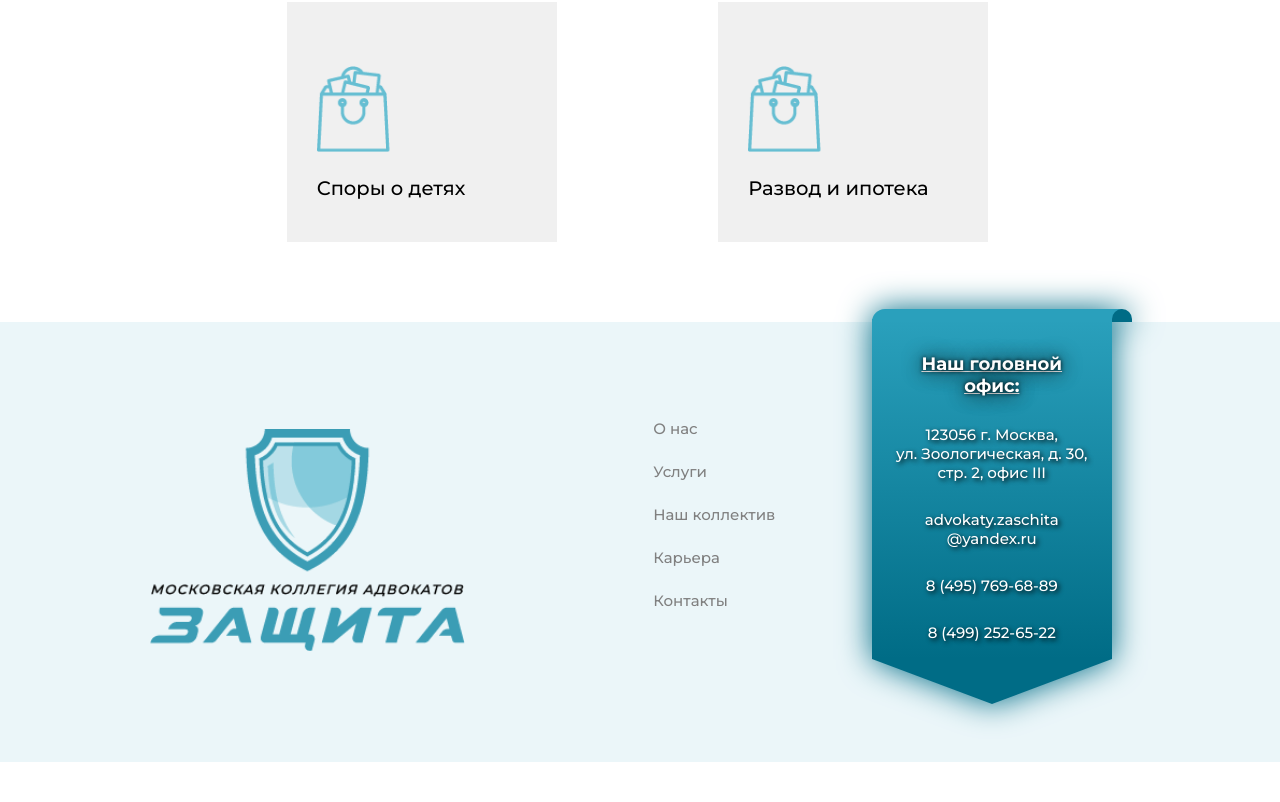
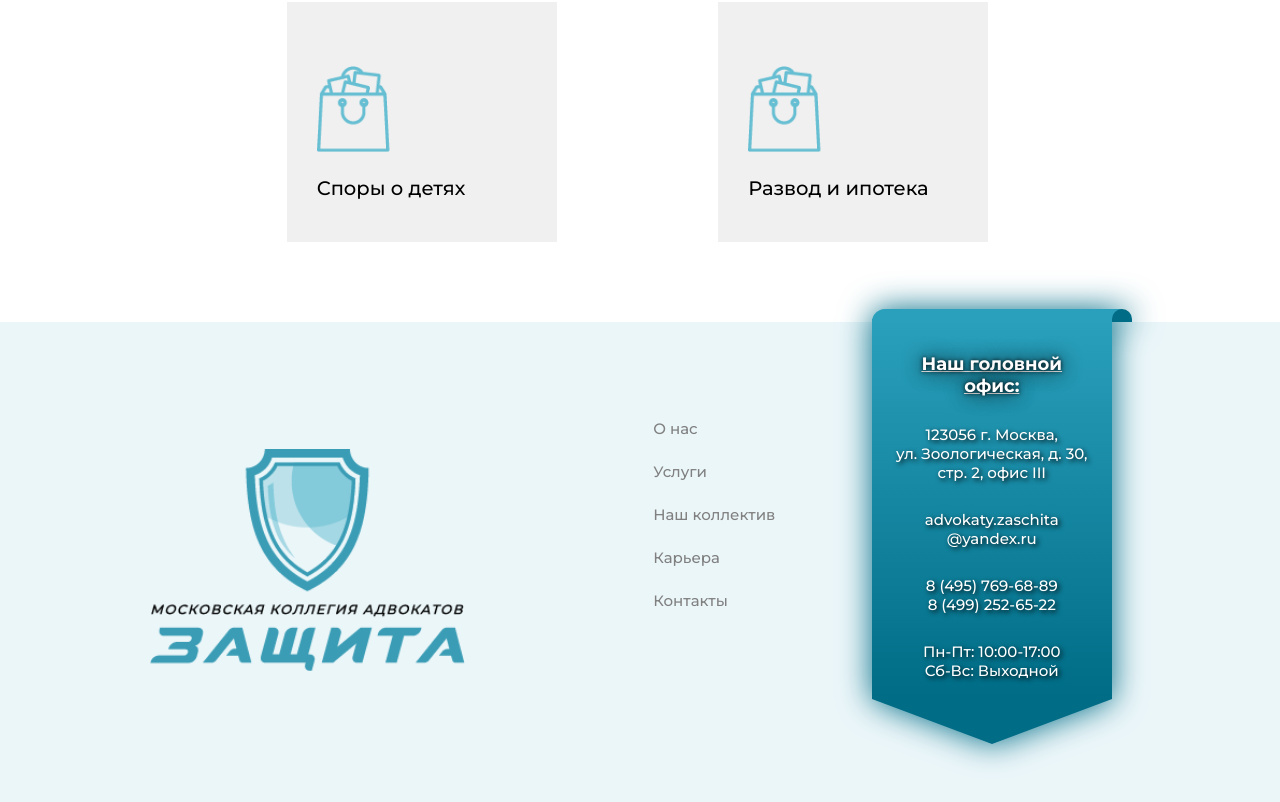
Before and after one commit to Ax51/react-site-MKA_Zaschita, a React (Create React App) app: page /services in a window 1280 px wide. Shown: the part 1410-2212 px from the top of the page. Before the commit the page ends 2172 px from the top, so only its background shows below. Built offline with nearby package versions, Linux system fonts and the light colour scheme.

Commit message:
added working time to bottom label

```diff
--- a/src/Components/Footer/Footer.css
+++ b/src/Components/Footer/Footer.css
@@ -88,6 +88,16 @@
     color:rgb(200,200,200);
     transition: none;
 }
+.buisness-card > p {
+    color: #fff;
+    text-shadow: 2px 2px 5px black;
+}
+.buisness-card_working-time {
+    padding: 0;
+}
+.buisness-card_working-time:first-of-type {
+    padding-top: 14px;
+}
 
 .svp-list_shadow {
     filter: drop-shadow(0px 0px 16px rgb(0,108,134));
@@ -95,7 +105,7 @@
 .svp-list_label {
     position: relative;
     width: 240px;
-    height: 340px;
+    height: 380px;
     top: -53px;
     background: linear-gradient(rgb(42,160,188), rgb(0, 108, 134));
     z-index: 3;
@@ -122,7 +132,7 @@
 }
 .svp-list_label_bottom {
     position: absolute;
-    top: 340px;
+    top: 380px;
     left: 0px;
     border-left: 120px solid transparent;
     border-right: 120px solid transparent;
--- a/src/Components/Footer/Footer.js
+++ b/src/Components/Footer/Footer.js
@@ -13,7 +13,11 @@ const Footer = ({menuItems}) => {
         <li key={item.name}>
             <NavLink to={`/${item.site}`}>{item.name}</NavLink>
         </li>)
-    const {adress, eMail, phones} = MapDb.branch_1.comment;
+    const { adress, eMail, phones, workingTime } = MapDb.branch_1.comment;
+
+    function getWorkingTime() {
+        return workingTime.map((i, b) => <p key={b} className="buisness-card_working-time">{i}</p>)
+    }
 
     return (
         <div className="footer">
@@ -45,8 +49,10 @@ const Footer = ({menuItems}) => {
                                 <p>{adress[0].slice(43)}</p>
                             </a>
                             <a href={`mailto:${eMail[0]}?subject=Вопрос адвокату`}>{eMail[0].slice(0, 17)}<br/>{eMail[0].slice(17)}</a>
-                            <a href={`tel:${phones[0]}`}>{phones[0]}</a>
-                            <a href={`tel:${phones[1]}`}>{phones[1]}</a>
+                            <a href={`tel:${phones[0]}`} style={{paddingBottom:0}}>{phones[0]}</a>
+                            <a href={`tel:${phones[1]}`} style={{paddingTop:0}}>{phones[1]}</a>
+                            {/* <p>Время работы:</p> */}
+                            {getWorkingTime()}
                             <div className="svp-list_label_bottom"/>
                         </div>
                     </div>
```
